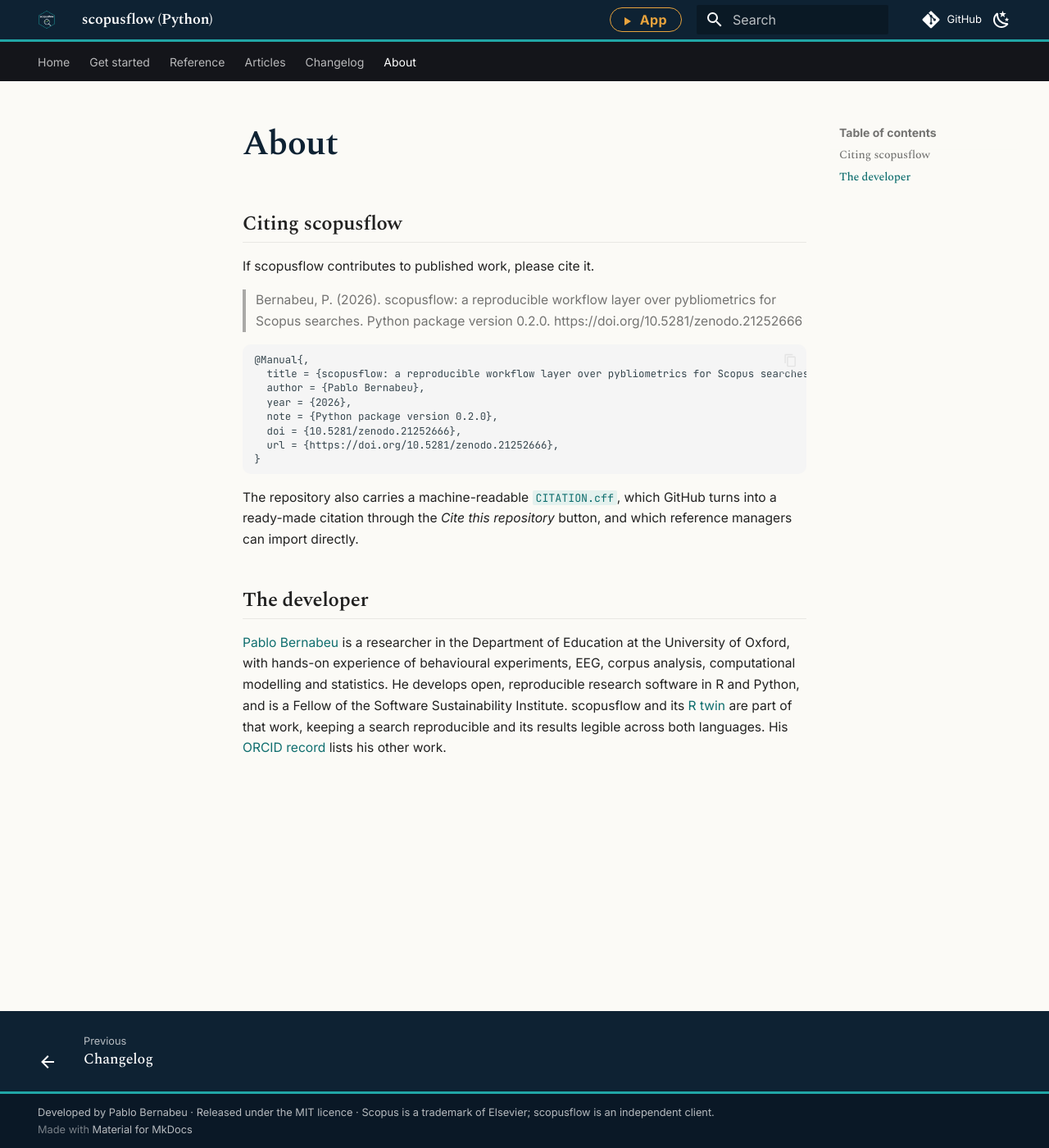
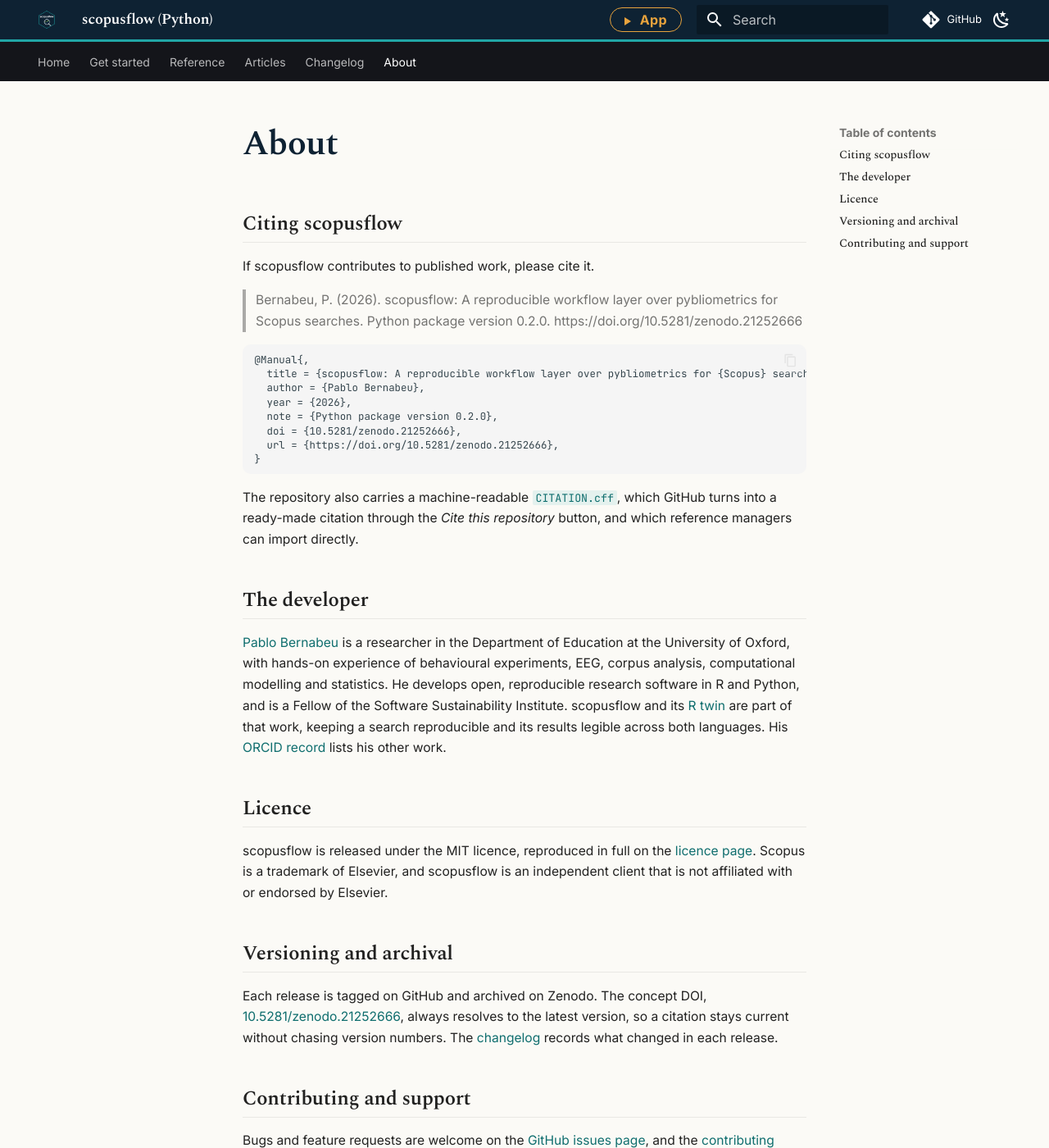
Before and after one commit to pablobernabeu/scopusflow-py, an MkDocs documentation site: the page built from docs/about.md, in a window 1280 px wide and 1400 px high. Shown: the whole window at 82% size. Built offline with MkDocs 1.6.1 and Material for MkDocs 9.7.7, drawn with Linux system fonts in a browser that asks for light colours; comment, search, counter and statistics services are not loaded; some of the changed text lies outside the part shown.

Commit message:
Pre-submission polish: richer About page, APA 7 citation, drift fixes
The About page gains Licence, Versioning and archival, and Contributing and
support sections. The citation title moves to APA 7 sentence case in
CITATION.cff, the About page and the README. Documentation drift is corrected:
the home page's version note, the comparing-topics guide's stale leader-line
description, two stale comments in plots.py, and CONTRIBUTING's release steps
(the version is dynamic from __init__.py). The pyscopus release claim is
corrected to January 2019 against PyPI. pytest 67 passing; mkdocs --strict and
ruff clean.

Co-Authored-By: Claude Opus 4.8 <noreply@anthropic.com>

````diff
--- a/docs/about.md
+++ b/docs/about.md
@@ -4,13 +4,13 @@
 
 If scopusflow contributes to published work, please cite it.
 
-> Bernabeu, P. (2026). scopusflow: a reproducible workflow layer over
+> Bernabeu, P. (2026). scopusflow: A reproducible workflow layer over
 > pybliometrics for Scopus searches. Python package version 0.2.0.
 > https://doi.org/10.5281/zenodo.21252666
 
 ```
 @Manual{,
-  title = {scopusflow: a reproducible workflow layer over pybliometrics for Scopus searches},
+  title = {scopusflow: A reproducible workflow layer over pybliometrics for {Scopus} searches},
   author = {Pablo Bernabeu},
   year = {2026},
   note = {Python package version 0.2.0},
@@ -34,3 +34,27 @@ and is a Fellow of the Software Sustainability Institute. scopusflow and its
 [R twin](https://pablobernabeu.github.io/scopusflow/) are part of that work,
 keeping a search reproducible and its results legible across both languages.
 His [ORCID record](https://orcid.org/0000-0003-1083-2460) lists his other work.
+
+## Licence
+
+scopusflow is released under the MIT licence, reproduced in full on the
+[licence page](licence.md). Scopus is a trademark of Elsevier, and scopusflow
+is an independent client that is not affiliated with or endorsed by Elsevier.
+
+## Versioning and archival
+
+Each release is tagged on GitHub and archived on Zenodo. The concept DOI,
+[10.5281/zenodo.21252666](https://doi.org/10.5281/zenodo.21252666), always
+resolves to the latest version, so a citation stays current without chasing
+version numbers. The [changelog](changelog.md) records what changed in each
+release.
+
+## Contributing and support
+
+Bugs and feature requests are welcome on the
+[GitHub issues page](https://github.com/pablobernabeu/scopusflow-py/issues),
+and the
+[contributing guide](https://github.com/pablobernabeu/scopusflow-py/blob/main/CONTRIBUTING.md)
+covers the development setup, the offline test suite and the release process.
+When reporting a problem, never paste your Scopus API key or any other secret
+into an issue. Replace it with a placeholder instead.
````
Also changed, not shown: CONTRIBUTING.md (+6 -4 lines), README.md (+2 -2 lines), docs/guides/comparing-topics.md (+1 -1 lines), docs/index.md (+2 -2 lines), 2 other files.
